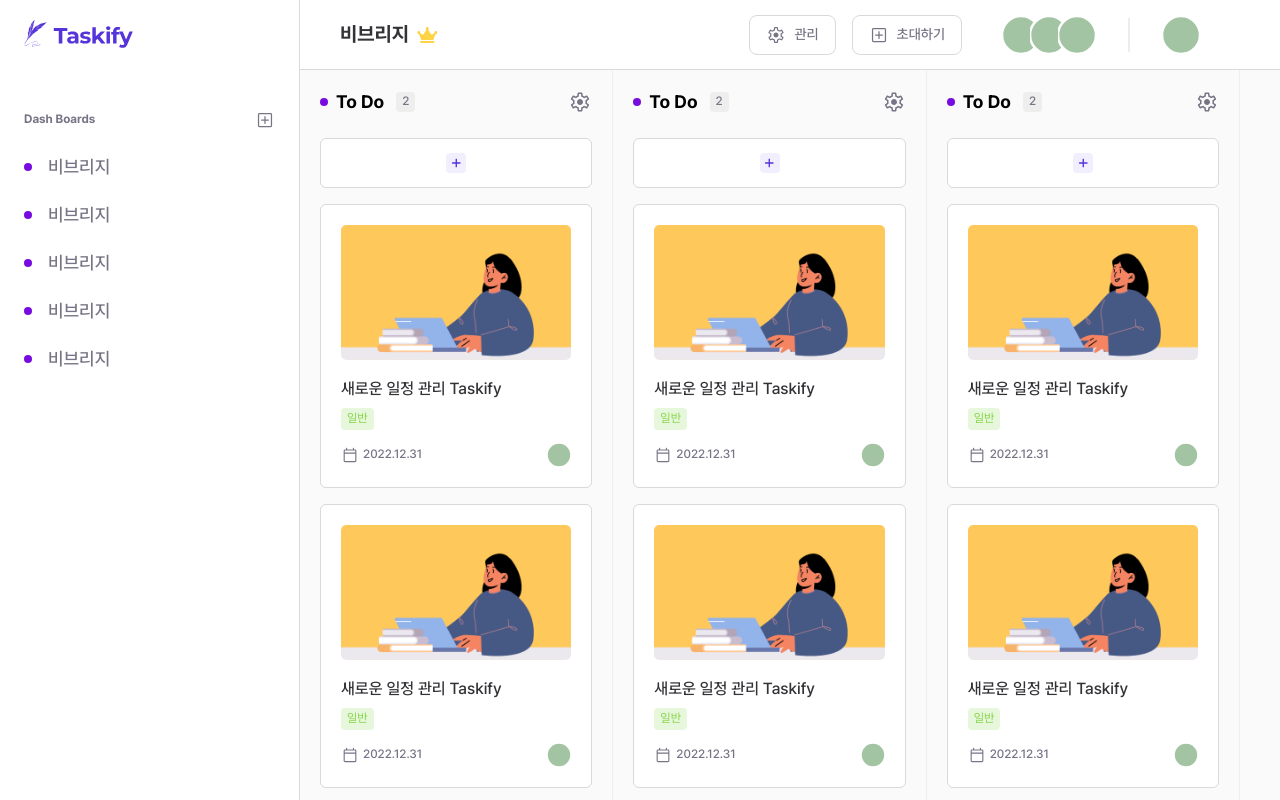
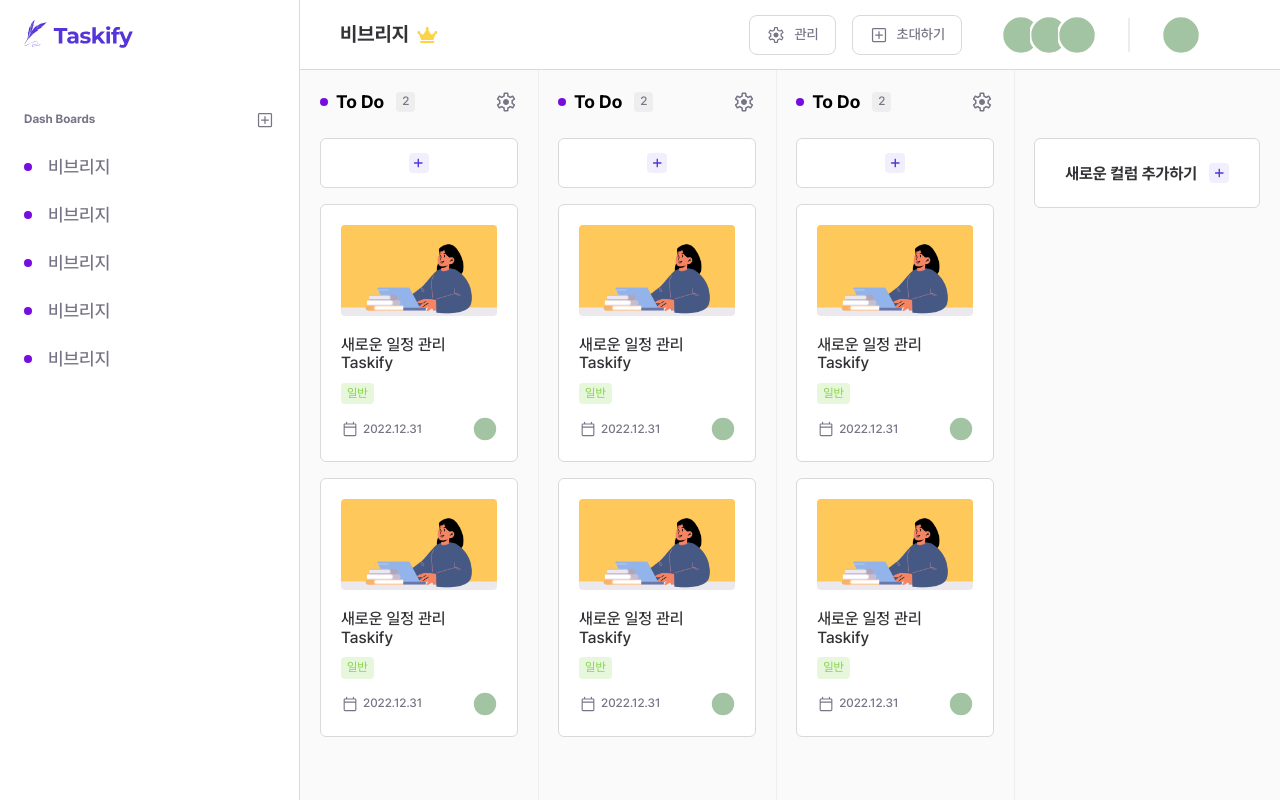
Before and after one commit to jisunipark/taskify, a React (Vite) app: page /dashboard in a window 1280 px wide. Built offline with nearby package versions, Linux system fonts and the light colour scheme.

Commit message:
Deisgn: Add add-column button

```diff
--- a/src/components/dashboard/Dashboard.tsx
+++ b/src/components/dashboard/Dashboard.tsx
@@ -1,5 +1,6 @@
 import classNames from 'classnames/bind';
 import BoardSection from '@/components/dashboard/board-section/BoardSection';
+import AddColumn from '@/components/dashboard/task-item/AddColumn';
 import styles from './Dashboard.module.scss';
 
 const cx = classNames.bind(styles);
@@ -13,6 +14,7 @@
       <hr />
       <BoardSection />
       <hr />
+      <AddColumn />
     </div>
   );
 }
--- a/src/components/dashboard/board-section/BoardSection.module.scss
+++ b/src/components/dashboard/board-section/BoardSection.module.scss
@@ -11,7 +11,7 @@
   }
 
   @include desktop {
-    max-width: 35.4rem;
+    width: 35.4rem;
   }
 }
 
--- /dev/null
+++ b/src/components/dashboard/task-item/AddColumn.tsx
@@ -0,0 +1,16 @@
+import classNames from 'classnames/bind';
+import AddIcon from '@/assets/icons/AddIcon';
+import styles from './TaskItem.module.scss';
+
+const cx = classNames.bind(styles);
+
+export default function AddColumn() {
+  return (
+    <button type="button" className={cx('wrap', 'add-column')}>
+      <span>새로운 컬럼 추가하기</span>
+      <div className={cx('add-button')}>
+        <AddIcon />
+      </div>
+    </button>
+  );
+}
--- a/src/components/dashboard/task-item/TaskItem.module.scss
+++ b/src/components/dashboard/task-item/TaskItem.module.scss
@@ -121,3 +121,34 @@
     }
   }
 }
+
+.wrap.add-column {
+  display: flex;
+  flex-direction: row;
+  justify-content: center;
+  align-items: center;
+  gap: 1.2rem;
+  padding: 2rem 3rem;
+
+  span {
+    display: flex;
+    justify-content: center;
+    align-items: center;
+    color: $color-black-20;
+    text-align: center;
+    font-weight: 700;
+    line-height: normal;
+  }
+
+  .add-button {
+    margin: 0;
+  }
+
+  @include desktop {
+    flex-shrink: 1;
+    margin-top: 4.8rem;
+    min-width: fit-content;
+    width: 35.4rem;
+    height: 7rem;
+  }
+}
```
